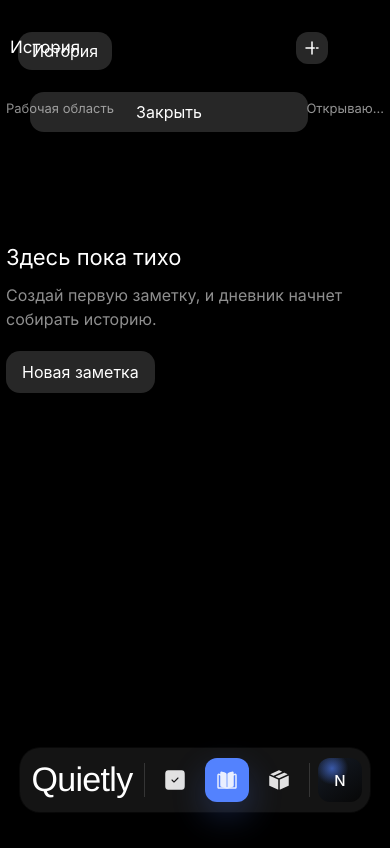
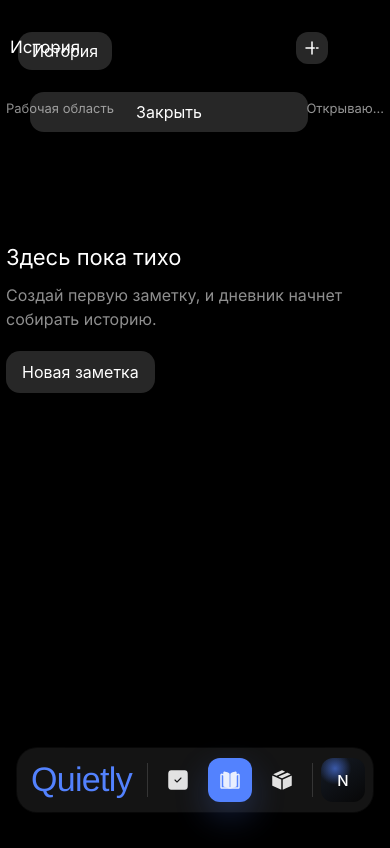
Before and after one commit to Nixxxxxxxxx/YouNotebook, a Next.js app: page / in a window 390 px wide. Built offline with nearby package versions, Linux system fonts and the light colour scheme; a web font is replaced by a local one.

Commit message:
Adjust menu logo spacing and color

```diff
--- a/components/app-tabs.module.css
+++ b/components/app-tabs.module.css
@@ -12,7 +12,7 @@
   height: 64px;
   align-items: center;
   gap: 16px;
-  padding: 8px 12px;
+  padding: 8px 12px 8px 20px;
   border-radius: 20px;
   color: #ffffff;
   background: #141414;
@@ -29,8 +29,8 @@
   height: 48px;
   flex: 0 0 125px;
   align-items: center;
-  justify-content: center;
-  color: #ffffff;
+  justify-content: flex-start;
+  color: var(--blue);
   font-family: var(--font-logo), fantasy;
   font-size: 40px;
   font-weight: 400;
@@ -158,7 +158,7 @@
   .tabs {
     gap: 8px;
     max-width: calc(100vw - 24px);
-    padding: 8px;
+    padding: 8px 8px 8px 14px;
   }
 
   .logo {
```
